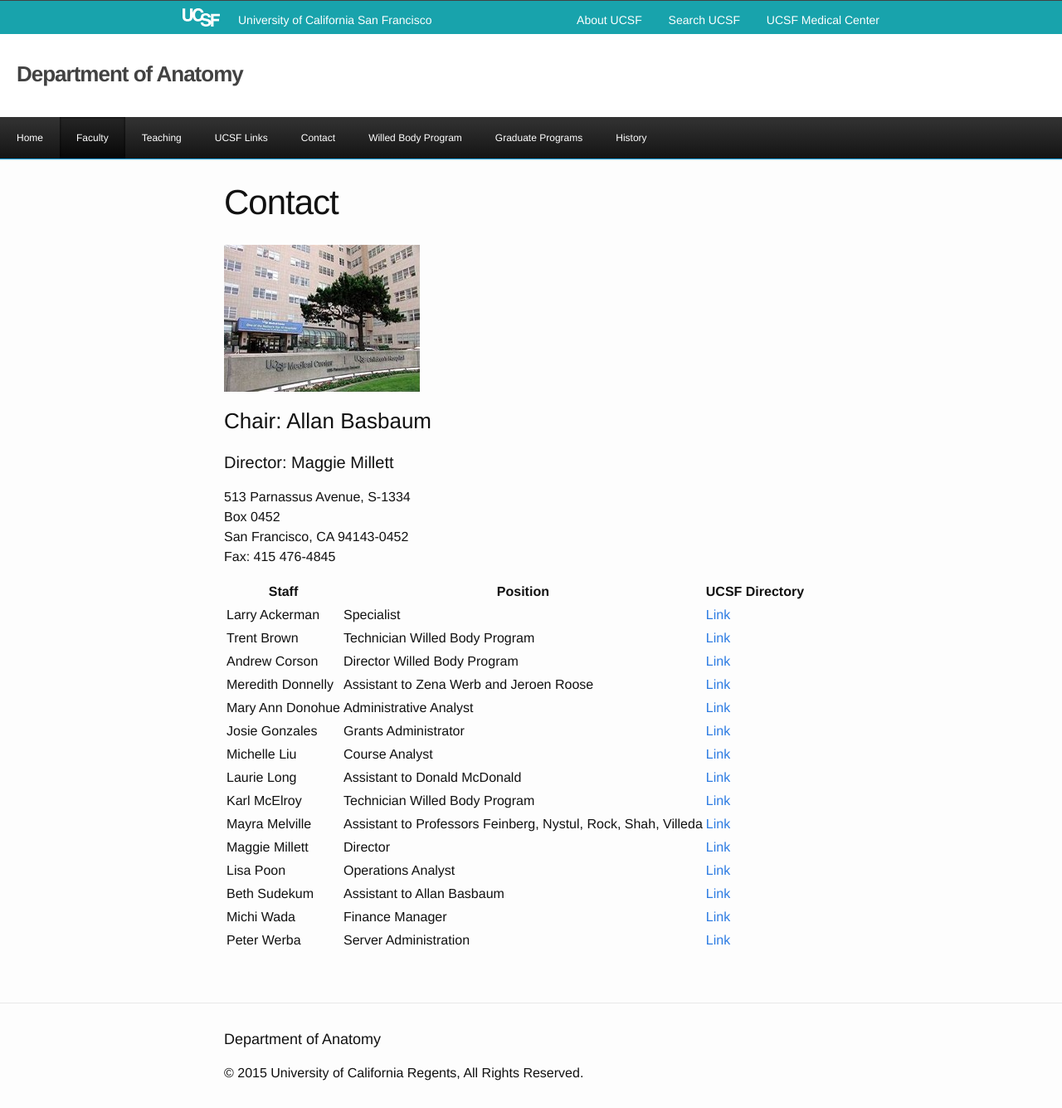
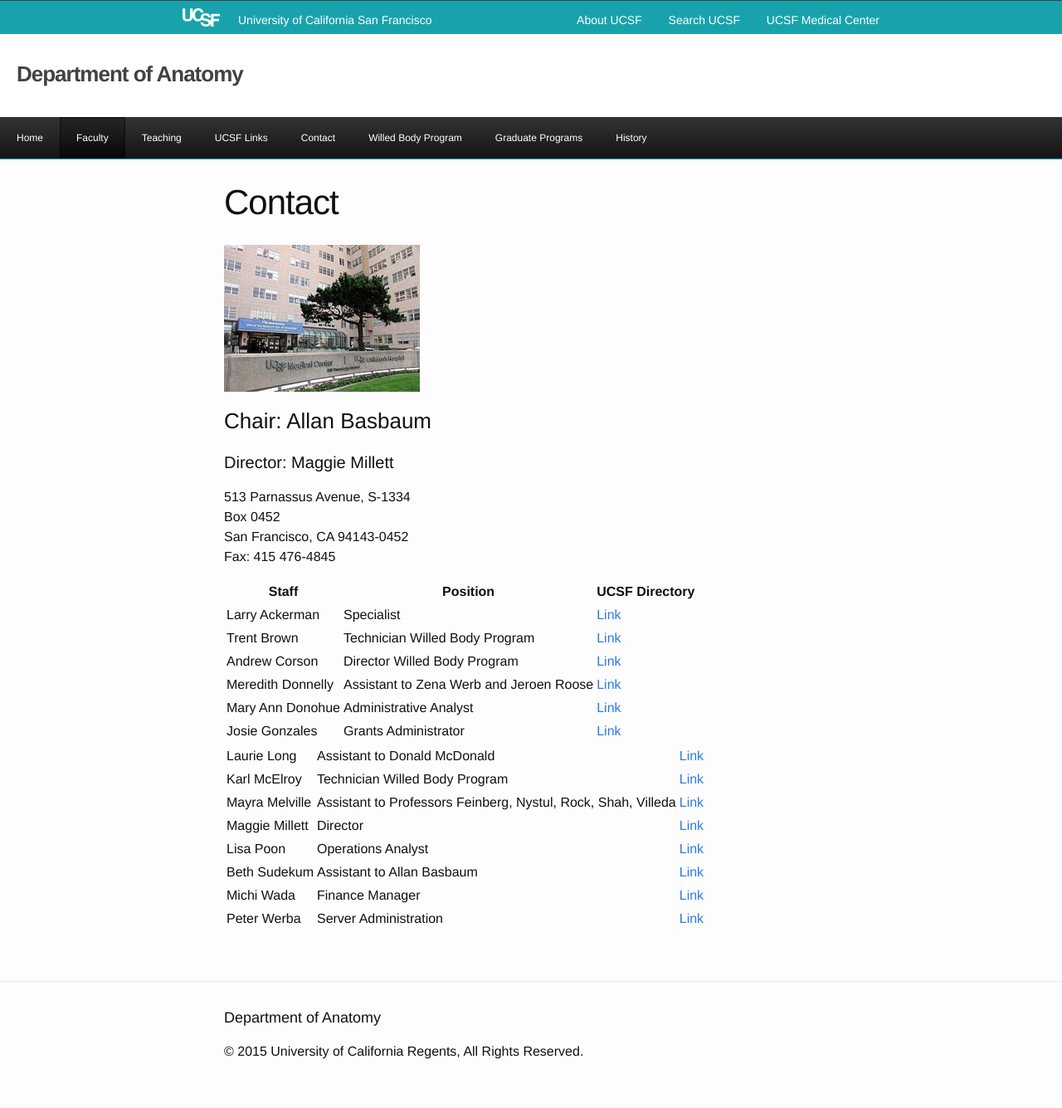
Before and after one commit to UCSF-Anatomy/anat-jekyll, a Jekyll site: the page built from contact.md, in a window 1280 px wide. Shown: the whole page at 83% size. Built offline with Jekyll 4.4.1, drawn with Linux system fonts in a browser that asks for light colours; nearby versions of some CDN libraries; after the commit the page ends 1309 px from its top, so only the background shows below that.

Commit message:
Update contact.md
Michelle Liu deleted

```diff
--- a/contact.md
+++ b/contact.md
@@ -24,7 +24,7 @@ Andrew Corson  | Director Willed Body Program| [Link](https://directory.ucsf.edu
 Meredith Donnelly | Assistant to Zena Werb and Jeroen Roose | [Link](https://directory.ucsf.edu/?q=Meredith+Donnelly)
 Mary Ann Donohue  | Administrative Analyst		          | [Link](https://directory.ucsf.edu/?q=Mary+Ann+Donohue)
 Josie Gonzales	   | Grants Administrator		|     [Link](https://directory.ucsf.edu/?q=maryann+donohue)
-Michelle Liu	  | Course Analyst			| [Link](https://directory.ucsf.edu/?q=Michelle+Liu)
+
 Laurie Long   |  Assistant to Donald McDonald | [Link](https://directory.ucsf.edu/?q=Laurie+Long)
 Karl McElroy  | Technician Willed Body Program | [Link](https://directory.ucsf.edu/?q=Karl+McElroy)
 Mayra Melville	| Assistant to Professors Feinberg, Nystul, Rock, Shah, Villeda  | [Link](https://directory.ucsf.edu/?q=Mayra+Melville)
```
